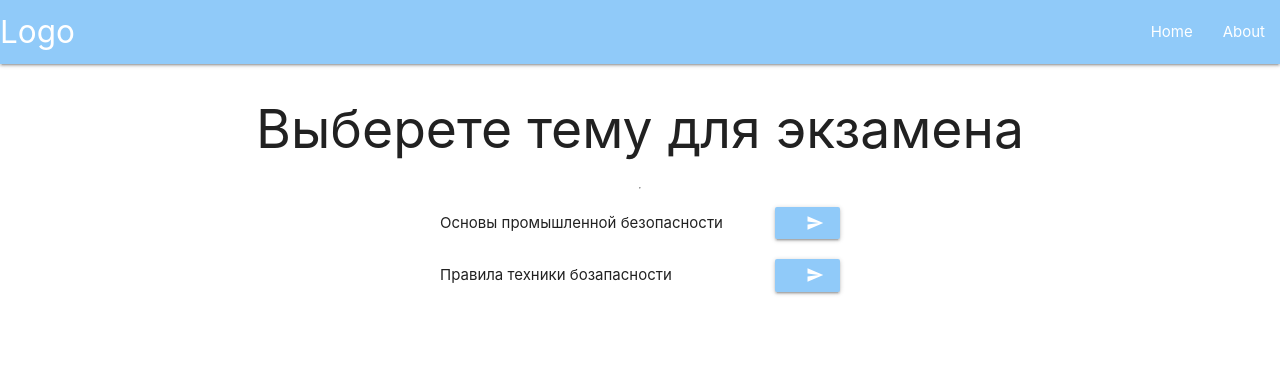
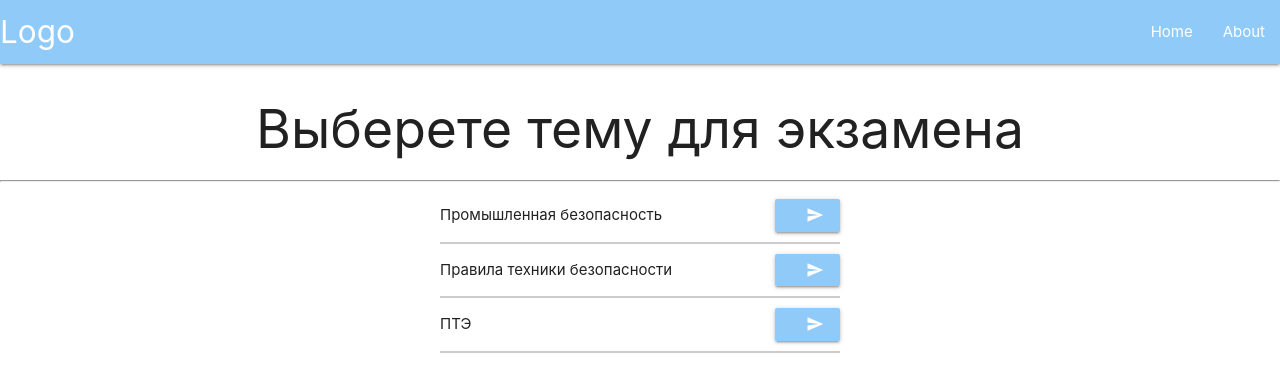
Before and after one commit to Aleksstepanov/ekkzamen, a Vue app: page / in a window 1280 px wide. Shown: the top 392 px of the page. Built offline with nearby package versions, Linux system fonts and the light colour scheme.

Commit message:
Реализован функционал передачи в ыбранного экзамена в компонент

```diff
--- a/src/components/ekzList.vue
+++ b/src/components/ekzList.vue
@@ -1,20 +1,20 @@
 <template>
-  <ul>
+  <div>
     <h2>Выберете тему для экзамена</h2>
     <hr>
-    <li>
-      <p>{{ returnFundOfInd }}</p>
-      <router-link to="/ekz" class="btn waves-effect waves-light btn-small blue lighten-3">
-        <i class="material-icons right">send</i>
-      </router-link>
-    </li>
-    <li>
-      <p>{{ returnSafetyName }}</p>
-      <a class="btn waves-effect waves-light btn-small blue lighten-3">
-        <i class="material-icons right">send</i>
-      </a>
+    <ul>
+    <li v-for="elem in returnName" :key="elem.id">
+      <div class="elemList">
+        <p>{{ elem.name }}</p>
+        <router-link :to="{ name: 'Ekzamen', params: { id: elem.id }}"
+          class="btn waves-effect waves-light btn-small blue lighten-3"
+        >
+          <i class="material-icons right">send</i>
+        </router-link>
+      </div>
     </li>
   </ul>
+  </div>
 </template>
 
 <script>
@@ -26,11 +26,14 @@ export default {
   components: {
     // ekz,
   },
-  computed: mapGetters(['returnFundOfInd', 'returnSafetyName']),
+  computed: mapGetters(['returnName']),
 };
 </script>
 
 <style lang="scss" scoped>
+  h2 {
+    text-align: center;
+  }
   ul {
     display: flex;
     margin: 0 auto;
@@ -46,4 +49,13 @@ export default {
     align-items: center;
     justify-content: space-between;
   }
+  .elemList {
+    display: flex;
+    flex-direction: row;
+    max-width: 400px;
+    width: 100%;
+    align-items: center;
+    justify-content: space-between;
+    border-bottom: 2px solid #ccc;
+  }
 </style>
--- a/src/router/index.js
+++ b/src/router/index.js
@@ -22,6 +22,7 @@ const routes = [
     path: '/ekz',
     name: 'Ekzamen',
     component: () => import('../views/Ekz.vue'),
+    props: true,
   },
 ];
 
--- a/src/store/index.js
+++ b/src/store/index.js
@@ -1,12 +1,11 @@
 import Vue from 'vue';
 import Vuex from 'vuex';
-import FundamentalsOfIndustrial from './modules/FundamentalsOfIndustrial';
-import Safety from './modules/Safety';
+import Questions from './modules/Questions';
 
 Vue.use(Vuex);
 
 export default new Vuex.Store({
   modules: {
-    FundamentalsOfIndustrial, Safety,
+    Questions,
   },
 });
--- a/src/store/modules/FundamentalsOfIndustrial.js
+++ /dev/null
@@ -1,25 +0,0 @@
-export default {
-  state: {
-    name: 'Основы промышленной безопасности',
-    list: [
-      {
-        id: 1,
-        question: 'Вопрос',
-        ansver1: 'Ответ 1',
-        ansver2: 'Ответ 2',
-        ansver3: 'Ответ 3',
-        ansver4: 'Ответ 4',
-        //  result: this.ansver2,
-      },
-    ],
-  },
-  mutations: {
-  },
-  actions: {
-  },
-  getters: {
-    returnFundOfInd(state) {
-      return state.name;
-    },
-  },
-};
--- /dev/null
+++ b/src/store/modules/Questions.js
@@ -0,0 +1,70 @@
+export default {
+  state: {
+    list: [
+      {
+        id: 1,
+        name: 'Промышленная безопасность',
+        questions: [
+          {
+            id: 1,
+            title: 'Вопрос 1',
+            answer1: { title: 'Ответ 1', result: false },
+            answer2: { title: 'Ответ 2', result: false },
+            answer3: { title: 'Ответ 3', result: false },
+            answer4: { title: 'Ответ 4', result: true },
+          },
+          {
+            id: 2,
+            title: 'Вопрос 2',
+            answer1: { title: 'Ответ 1', result: false },
+            answer2: { title: 'Ответ 2', result: false },
+            answer3: { title: 'Ответ 3', result: false },
+            answer4: { title: 'Ответ 4', result: true },
+          },
+        ],
+      },
+      {
+        id: 2,
+        name: 'Правила техники безопасности',
+        questions: [
+          {
+            id: 1,
+            title: 'Вопрос 1',
+            answer1: { title: 'Ответ 1', result: false },
+            answer2: { title: 'Ответ 2', result: false },
+            answer3: { title: 'Ответ 3', result: false },
+            answer4: { title: 'Ответ 4', result: true },
+          },
+        ],
+      },
+      {
+        id: 3,
+        name: 'ПТЭ',
+        questions: [
+          {
+            id: 1,
+            title: 'Вопрос 1',
+            answer1: { title: 'Ответ 1', result: false },
+            answer2: { title: 'Ответ 2', result: false },
+            answer3: { title: 'Ответ 3', result: false },
+            answer4: { title: 'Ответ 4', result: true },
+          },
+        ],
+      },
+    ],
+  },
+  mutations: {
+  },
+  actions: {
+  },
+  getters: {
+    returnName(state) {
+      const result = [];
+      state.list.forEach((item) => result.push(item));
+      return result;
+    },
+    returnNumberOfQuestion(state) {
+      return state.list.length;
+    },
+  },
+};
--- a/src/store/modules/Safety.js
+++ /dev/null
@@ -1,25 +0,0 @@
-export default {
-  state: {
-    name: 'Правила техники бозапасности',
-    list: [
-      {
-        id: 1,
-        question: 'Вопрос',
-        ansver1: 'Ответ 1',
-        ansver2: 'Ответ 2',
-        ansver3: 'Ответ 3',
-        ansver4: 'Ответ 4',
-        //  result: this.ansver2,
-      },
-    ],
-  },
-  mutations: {
-  },
-  actions: {
-  },
-  getters: {
-    returnSafetyName(state) {
-      return state.name;
-    },
-  },
-};
--- a/src/views/Ekz.vue
+++ b/src/views/Ekz.vue
@@ -1,9 +1,23 @@
 <template>
-  <div>Экзамен</div>
+  <div>
+    {{ id }}
+    <a v-on:click="test">Click me!</a>
+  </div>
 </template>
 
 <script>
 export default {
   name: 'Ekz',
+  props: {
+    id: {
+      type: Number,
+      // required: true,
+    },
+  },
+  methods: {
+    test() {
+      console.log(this.id);
+    },
+  },
 };
 </script>
--- a/src/views/Home.vue
+++ b/src/views/Home.vue
@@ -1,6 +1,7 @@
 <template>
   <div class="home">
     <ekzList />
+    <router-view />
   </div>
 </template>
 
```
